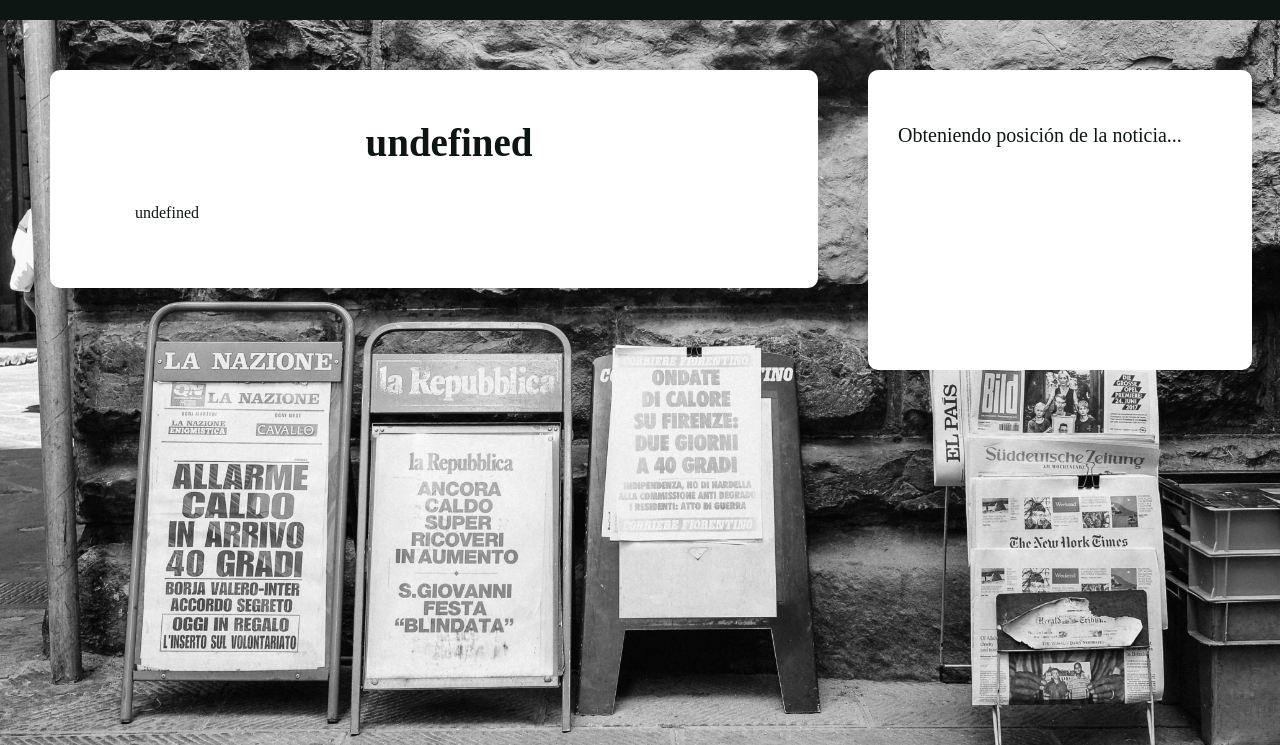
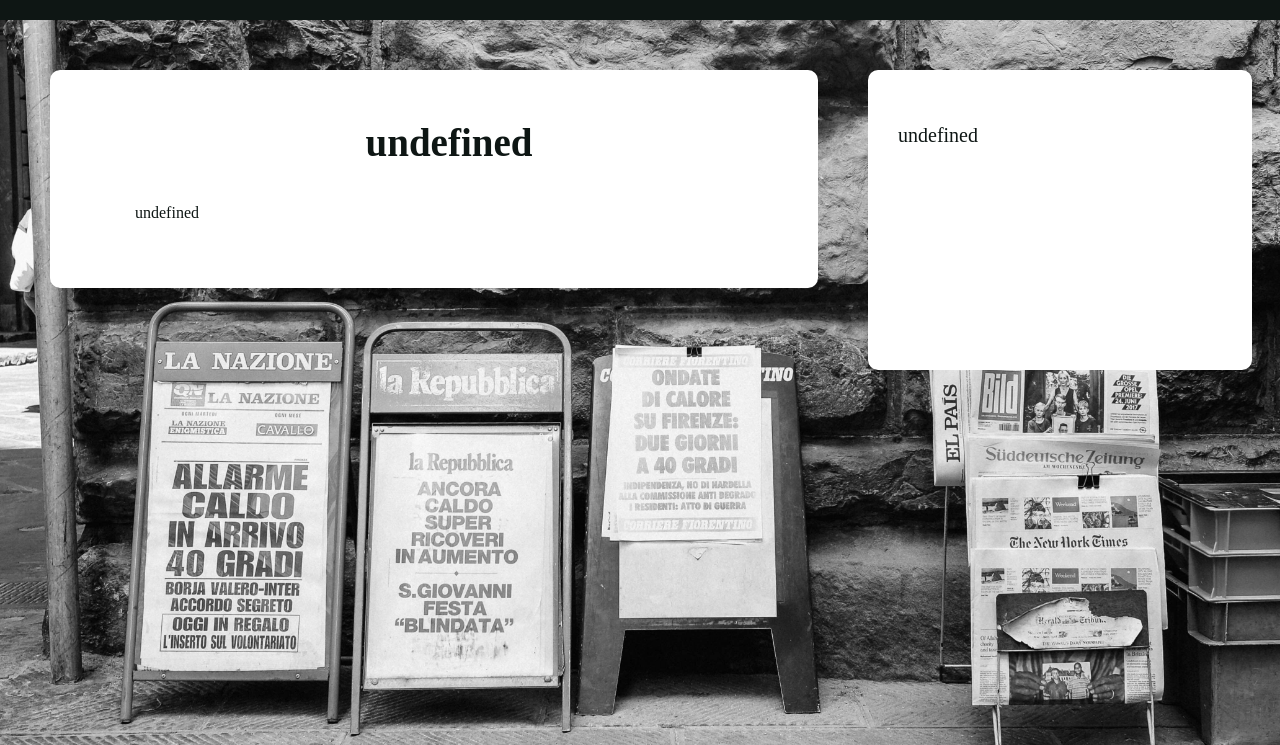
Before and after one commit to ailopera/stanceDetector.github.io, a plain HTML site: page classification.html in a window 1280 px wide. Shown: the part 55-800 px from the top of the page. Drawn offline with Linux system fonts and the light colour scheme; no server answers; files whose address does not match are found by name.

Commit message:
I hope this will be the final changes!!!!

```diff
--- a/classification.html
+++ b/classification.html
@@ -89,8 +89,8 @@
 
 	var url = "https://stancedetectorapp.tk/stances";
 	data = new FormData();
-	data.append( 'headline', headlineText );
-	data.append( 'body', bodyText );
+	data.append( 'headline', headline);
+	data.append( 'body', body);
 
 	// $.post(url, $('.contact100-form').serialize())
 	// 	.done(function (data) {
@@ -106,11 +106,9 @@
     xhr.onreadystatechange = function ( response ) {
 			console.log("Data: " + data);
 			var stanceText = document.getElementById("stanceText")
-			stanceText.innerHTML = stance;
+			stanceText.innerHTML = data.stance;
 	};
     xhr.send( data );
-
-    e.preventDefault();
 
 </script>
 
```
